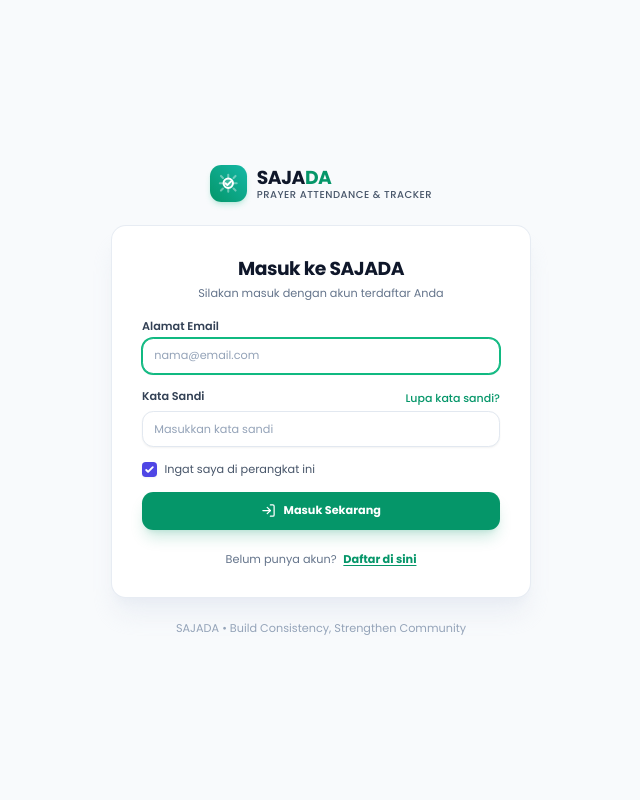
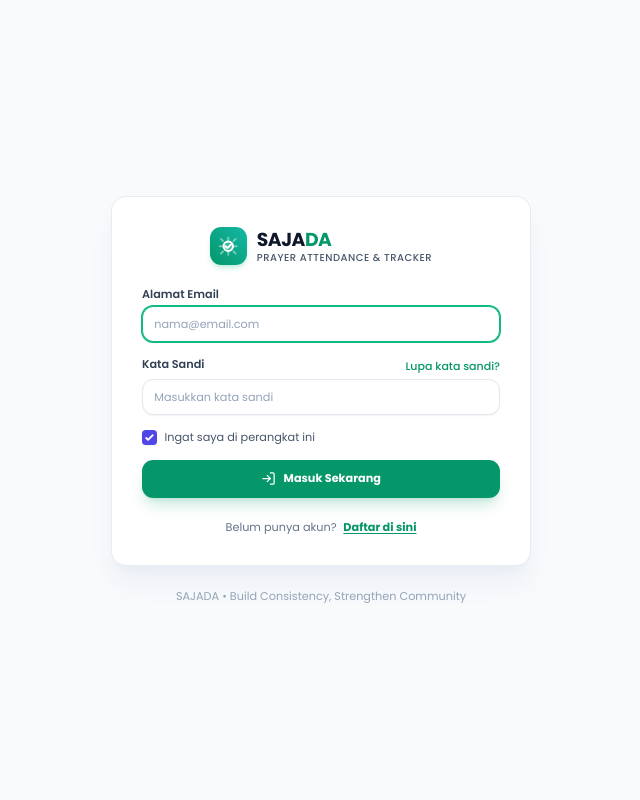
Before and after one commit to ismailrosid/sajadah, a Laravel app: page /login in a window 1280 px wide. Shown: the whole page, without its empty margins (319-959 px from the left). Run offline with Laravel 12, Linux system fonts and the light colour scheme; style sheets or scripts are compiled from the project's sources; some libraries are stand-ins or nearby versions.

Commit message:
fix: login card layout, attendance badge overflow, bottom nav icon, and test mode duplicate

```diff
--- a/resources/js/Components/Layouts/MemberBottomNav.vue
+++ b/resources/js/Components/Layouts/MemberBottomNav.vue
@@ -20,21 +20,29 @@ const hasApprovalDuty = computed(() => Boolean(page.props.auth?.isApprover || pa
                 <span class="text-[10px] mt-1">Beranda</span>
             </Link>
 
-            <!-- Center Action FAB: Absen Sholat -->
-            <div class="relative -top-3.5 flex-1 flex flex-col items-center justify-center">
+            <!-- Center Action FAB / Normal Item: Absen Sholat -->
+            <!-- Jika di halaman absensi, tampil sejajar dan ukuran normal seperti menu lainnya -->
+            <Link
+                v-if="route().current('member.attendance.*')"
+                :href="route('member.attendance.create')"
+                class="flex flex-col items-center justify-center flex-1 py-1 transition text-emerald-600 font-bold"
+            >
+                <Camera class="w-5 h-5" />
+                <span class="text-[10px] mt-1">Absen</span>
+            </Link>
+
+            <!-- Jika di halaman lain (Beranda/Riwayat), tampil sebagai FAB menonjol tengah -->
+            <div
+                v-else
+                class="relative -top-3.5 flex-1 flex flex-col items-center justify-center"
+            >
                 <Link
                     :href="route('member.attendance.create')"
-                    class="w-12 h-12 rounded-full flex items-center justify-center ring-4 transition transform active:scale-95 focus:outline-none"
-                    :class="route().current('member.attendance.*')
-                        ? 'bg-gradient-to-tr from-emerald-600 to-teal-500 text-white shadow-md shadow-emerald-700/30 ring-emerald-100 scale-105'
-                        : 'bg-slate-100 text-slate-500 hover:bg-slate-200 hover:text-slate-700 border border-slate-200/80 ring-white shadow-xs'"
+                    class="w-12 h-12 rounded-full flex items-center justify-center ring-4 transition transform active:scale-95 focus:outline-none bg-slate-100 text-slate-500 hover:bg-slate-200 hover:text-slate-700 border border-slate-200/80 ring-white shadow-xs"
                 >
                     <Camera class="w-5 h-5" />
                 </Link>
-                <span
-                    class="text-[10px] mt-0.5 transition"
-                    :class="route().current('member.attendance.*') ? 'text-emerald-600 font-bold' : 'text-slate-400 hover:text-slate-600'"
-                >
+                <span class="text-[10px] mt-0.5 text-slate-400 hover:text-slate-600 transition">
                     Absen
                 </span>
             </div>
--- a/resources/js/Layouts/GuestLayout.vue
+++ b/resources/js/Layouts/GuestLayout.vue
@@ -4,14 +4,14 @@ import { Link } from '@inertiajs/vue3';
 </script>
 
 <template>
-    <div class="flex min-h-screen flex-col items-center bg-slate-50 pt-8 sm:justify-center sm:pt-0 font-sans selection:bg-emerald-500 selection:text-white px-4">
-        <div class="mb-6">
-            <Link href="/" class="flex justify-center">
-                <ApplicationLogo />
-            </Link>
-        </div>
+    <div class="flex min-h-screen flex-col items-center justify-center bg-slate-50 py-8 px-4 font-sans selection:bg-emerald-500 selection:text-white">
+        <div class="w-full overflow-hidden bg-white px-6 py-6 sm:px-8 sm:py-8 shadow-xl shadow-slate-200/60 sm:max-w-md rounded-2xl border border-slate-200/80">
+            <div class="mb-6 flex justify-center">
+                <Link href="/" class="flex justify-center">
+                    <ApplicationLogo />
+                </Link>
+            </div>
 
-        <div class="w-full overflow-hidden bg-white px-6 py-6 sm:px-8 sm:py-8 shadow-xl shadow-slate-200/60 sm:max-w-md sm:rounded-2xl border border-slate-200/80">
             <slot />
         </div>
 
--- a/resources/js/Pages/Auth/Login.vue
+++ b/resources/js/Pages/Auth/Login.vue
@@ -33,15 +33,6 @@ const submit = () => {
 <template>
     <GuestLayout>
         <Head title="Masuk Akun - SAJADA" />
-
-        <div class="mb-5 text-center">
-            <h1 class="text-xl font-bold tracking-tight text-slate-900">
-                Masuk ke SAJADA
-            </h1>
-            <p class="text-xs text-slate-500 mt-1">
-                Silakan masuk dengan akun terdaftar Anda
-            </p>
-        </div>
 
         <div v-if="status" class="mb-4 text-xs font-semibold p-3 rounded-xl bg-emerald-50 text-emerald-800 border border-emerald-200">
             {{ status }}
--- a/resources/js/Pages/Auth/Register.vue
+++ b/resources/js/Pages/Auth/Register.vue
@@ -27,11 +27,11 @@ const submit = () => {
         <Head title="Daftar Akun Baru - SAJADA" />
 
         <div class="mb-5 text-center">
-            <h1 class="text-xl font-bold tracking-tight text-slate-900">
-                Buat Akun SAJADA
+            <h1 class="text-base font-bold tracking-tight text-slate-900">
+                Daftar Akun Baru
             </h1>
-            <p class="text-xs text-slate-500 mt-1">
-                Aplikasi pencatat dan pemantau konsistensi ibadah sholat lima waktu pribadi Anda
+            <p class="text-xs text-slate-500 mt-0.5">
+                Lengkapi formulir di bawah untuk mulai menggunakan aplikasi
             </p>
         </div>
 
--- a/resources/js/Pages/Member/Attendance/Create.vue
+++ b/resources/js/Pages/Member/Attendance/Create.vue
@@ -261,7 +261,7 @@ const submitAttendance = () => {
                         :key="key"
                         type="button"
                         @click="selectedPrayerType = key"
-                        class="p-2.5 rounded-xl border text-center transition-all flex flex-col items-center justify-between gap-1"
+                        class="px-1 py-2 sm:px-2 sm:py-2.5 rounded-xl border text-center transition-all flex flex-col items-center justify-between gap-1 overflow-hidden"
                         :class="[
                             selectedPrayerType === key
                                 ? 'bg-emerald-600 text-white border-emerald-600 shadow-md shadow-emerald-600/20 font-bold'
@@ -280,35 +280,39 @@ const submitAttendance = () => {
                         <!-- Badges on button -->
                         <span
                             v-if="prayer.attended"
-                            class="text-[9px] font-bold px-1.5 py-0.5 rounded-full"
-                            :class="selectedPrayerType === key ? 'bg-white/20 text-white' : 'bg-emerald-100 text-emerald-700'"
+                            class="text-[7.5px] leading-tight font-bold px-1 py-0.5 rounded-md tracking-tighter whitespace-nowrap inline-block"
+                            :class="[
+                                prayer.status === 'late'
+                                    ? (selectedPrayerType === key ? 'bg-amber-300 text-amber-950 border border-amber-400' : 'bg-amber-100 text-amber-800 border border-amber-200')
+                                    : (selectedPrayerType === key ? 'bg-white/20 text-white' : 'bg-emerald-100 text-emerald-700')
+                            ]"
                         >
                             {{ prayer.status_label || 'Sudah' }}
                         </span>
                         <span
                             v-else-if="prayer.window_status === 'open' || prayer.is_open"
-                            class="text-[9px] font-bold px-1.5 py-0.5 rounded-full animate-pulse"
+                            class="text-[8.5px] font-bold px-1.5 py-0.5 rounded-full animate-pulse"
                             :class="selectedPrayerType === key ? 'bg-white/20 text-white' : 'bg-emerald-200 text-emerald-800'"
                         >
                             Buka
                         </span>
                         <span
                             v-else-if="prayer.can_late"
-                            class="text-[9px] font-semibold px-1.5 py-0.5 rounded-full"
+                            class="text-[8.5px] font-semibold px-1 py-0.5 rounded-full"
                             :class="selectedPrayerType === key ? 'bg-white/20 text-white' : 'bg-amber-100 text-amber-800'"
                         >
                             Susulan
                         </span>
                         <span
                             v-else-if="prayer.is_missed || prayer.window_status === 'missed'"
-                            class="text-[9px] font-semibold px-1.5 py-0.5 rounded-full"
+                            class="text-[8.5px] font-semibold px-1 py-0.5 rounded-full"
                             :class="selectedPrayerType === key ? 'bg-white/20 text-white' : 'bg-rose-100 text-rose-800'"
                         >
                             Tutup
                         </span>
                         <span
                             v-else
-                            class="text-[9px] font-medium px-1.5 py-0.5 rounded-full"
+                            class="text-[8.5px] font-medium px-1.5 py-0.5 rounded-full"
                             :class="selectedPrayerType === key ? 'bg-white/20 text-white' : 'bg-slate-100 text-slate-400'"
                         >
                             Belum
@@ -325,7 +329,7 @@ const submitAttendance = () => {
                         <div class="w-10 h-10 rounded-xl flex items-center justify-center flex-shrink-0"
                             :class="[
                                 isAlreadyAttended
-                                    ? 'bg-emerald-100 text-emerald-700'
+                                    ? (selectedPrayer?.status === 'late' ? 'bg-amber-100 text-amber-700' : 'bg-emerald-100 text-emerald-700')
                                     : isWindowOpen
                                     ? 'bg-emerald-100 text-emerald-700 animate-pulse'
                                     : isWindowClosed
```
Also changed, not shown: app/Services/Attendance/AttendanceValidationService.php (+16 -1 lines), tests/Feature/AdminAndUserRefactorTest.php (+39 -0 lines).
